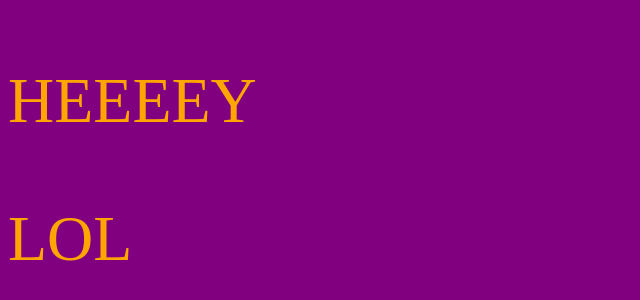
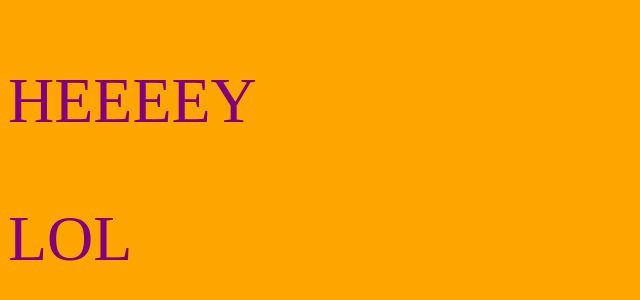
Before and after one commit to dBiechy/testGulp, a website: page index.html in a window 1280 px wide. Shown: the whole page, without its empty margins (0-640 px from the left). Drawn offline with Linux system fonts and the light colour scheme.

Commit message:
changement couleurs

```diff
--- a/sass/style.scss
+++ b/sass/style.scss
@@ -1,6 +1,7 @@
 body{
-	background-color:purple;
-	color:orange;
+	background-color:orange;
+
+	color:purple;
 	transform-origin:center;
 }
 
```
Also changed, not shown: css/style.css.
